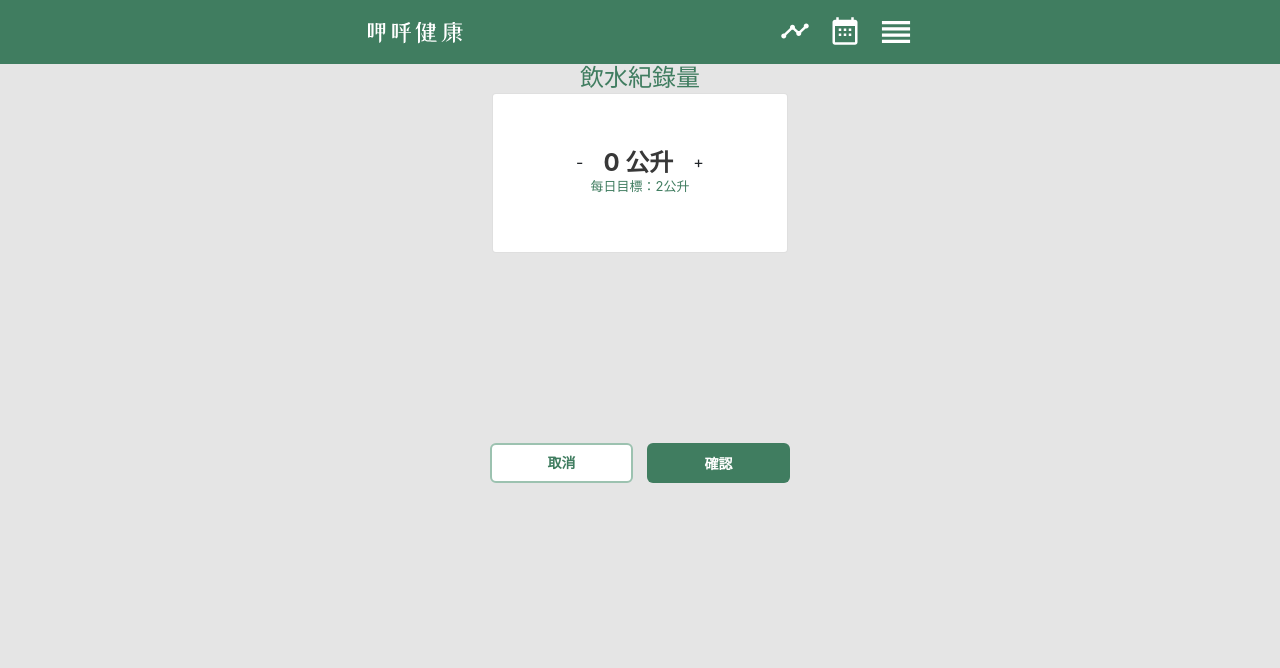
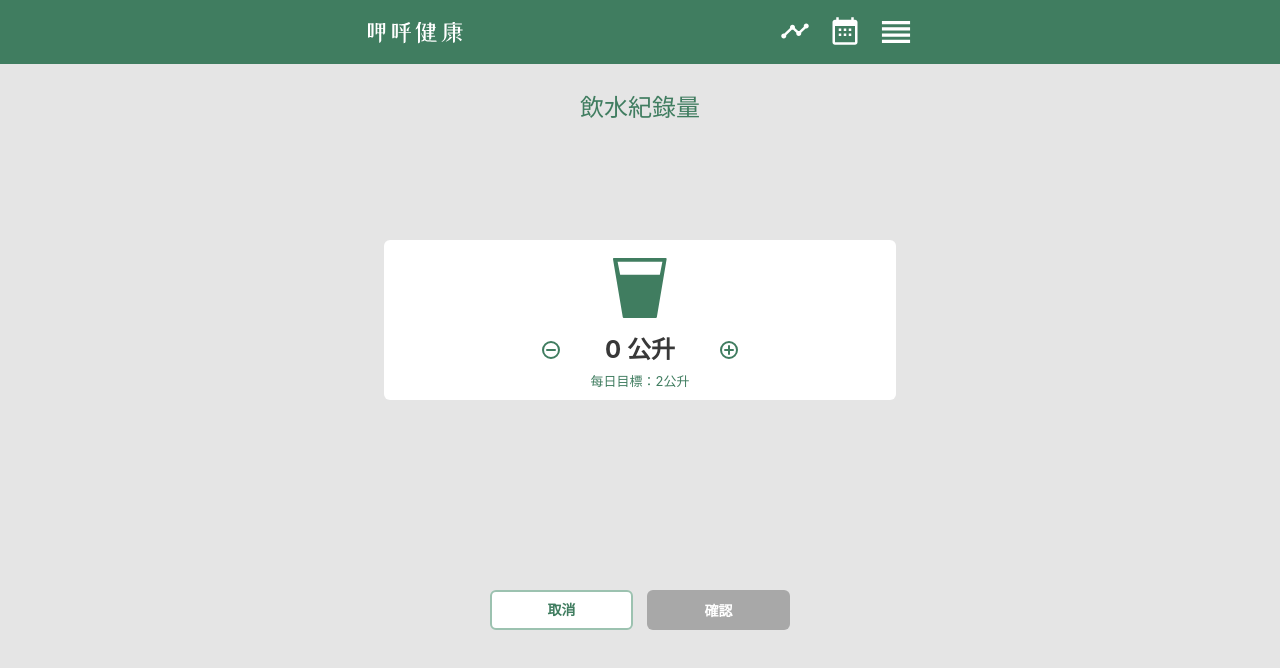
Before and after one commit to yachen168/Healthy-Eating, a Vue app: page /recording/water-record in a window 1280 px wide. Shown: the top 668 px of the page. Built offline with nearby package versions, Linux system fonts and the light colour scheme.

Commit message:
feat: water intake page

```diff
--- a/src/views/recording/WaterRecord.vue
+++ b/src/views/recording/WaterRecord.vue
@@ -1,21 +1,22 @@
 <template>
-  <div>
+  <div class="water-record">
     <main>
       <BaseTitle title="飲水紀錄量"></BaseTitle>
-      <section class="water-record">
-        <div class="card">
-          <img src="" alt="" />
-          <div class="record">
-            <span>-</span>
-            <h2 class="quantity">0 公升</h2>
-            <span>+</span>
-          </div>
-          <div class="target">每日目標：2公升</div>
-        </div>
-      </section>
+      <FormCard
+        unit="公升"
+        :quantity="waterIntake"
+        @minus:quantity="waterIntake -= 0.25"
+        @add:quantity="waterIntake += 0.25"
+        ><WaterRecordIcon slot="image" />
+        <div slot="footer" class="target">每日目標：2公升</div></FormCard
+      >
       <div class="button-wrapper">
         <BaseButton title="取消" buttonStyle="outline-default"></BaseButton>
-        <BaseButton title="確認" buttonStyle="primary"></BaseButton>
+        <BaseButton
+          title="確認"
+          :disabledState="true"
+          buttonStyle="primary"
+        ></BaseButton>
       </div>
     </main>
   </div>
@@ -24,48 +25,40 @@
 <script>
 import BaseTitle from "@/components/common/BaseTitle";
 import BaseButton from "@/components/common/BaseButton";
+import FormCard from "@/components/recording/FormCard";
+import WaterRecordIcon from "@/assets/images/ic_water_record.svg?inline";
+
 export default {
   components: {
     BaseTitle,
-    BaseButton
+    BaseButton,
+    FormCard,
+    WaterRecordIcon
+  },
+  data() {
+    return {
+      waterIntake: 0
+    };
   }
 };
 </script>
 
 <style lang="scss" scoped>
-.water-record {
+main {
   display: flex;
-  align-items: center;
-  justify-content: center;
-  border-radius: 6px;
-  margin-bottom: 190px;
-  .card {
-    display: flex;
-    flex-direction: column;
-    justify-content: center;
-    align-items: center;
-    min-width: 296px;
-    height: 160px;
-    background-color: #fff;
+  flex-direction: column;
+  justify-content: space-between;
+  padding: 30px 32px 10px;
+  .page-title {
+    margin-bottom: 100px;
   }
-  .quantity {
-    display: inline;
-    margin: 0 20px;
-    font-size: 24px;
-    font-weight: 700;
-    color: #383838;
-    vertical-align: middle;
-  }
+}
+.form-card {
   .target {
     font-size: 13px;
     color: #407d60;
   }
 }
-
-.page-title {
-  margin-bottom: 100px;
-}
-
 .button-wrapper {
   display: flex;
   justify-content: center;
```
